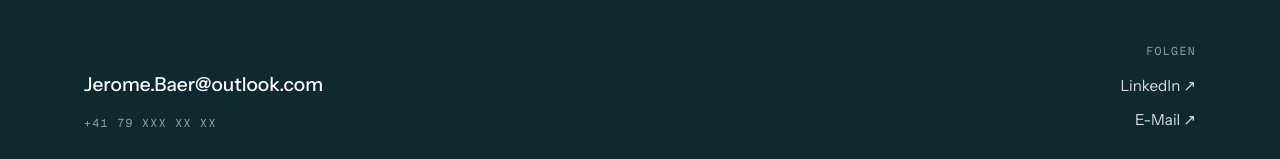
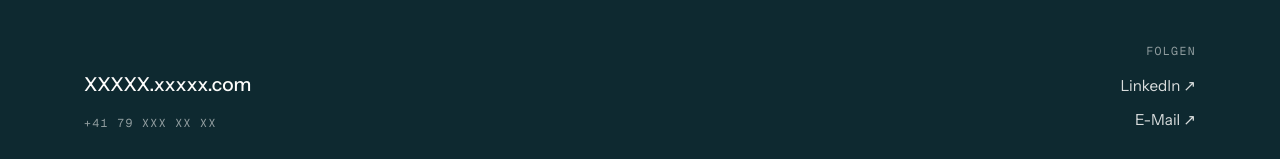
Before and after one commit to baerwithme/baerwithme.github.io, a plain HTML site: page index.html in a window 1280 px wide. Shown: the part 7234-7393 px from the top of the page. Drawn offline with nearby package versions, Linux system fonts and the light colour scheme.

Commit message:
Update email address in footer section

```diff
--- a/index.html
+++ b/index.html
@@ -346,7 +346,7 @@
     <p style="color:rgba(253,253,252,.75);max-width:42ch;margin-top:18px">Du willst über ein Projekt sprechen, hast eine Frage oder einfach Lust auf einen Kaffee? Schreib mir.</p>
     <div class="foot-row">
       <div class="foot-cta">
-        <a href="mailto:Jerome.Baer@outlook.com" class="foot-cta-mail">Jerome.Baer@outlook.com</a>
+        <a href="mailto:XXXXX.xxxxx.com" class="foot-cta-mail">XXXXX.xxxxx.com</a>
         <span class="mono" style="color:rgba(253,253,252,.55)">+41 79 xxx xx xx</span>
       </div>
       <div class="foot-links">
```
